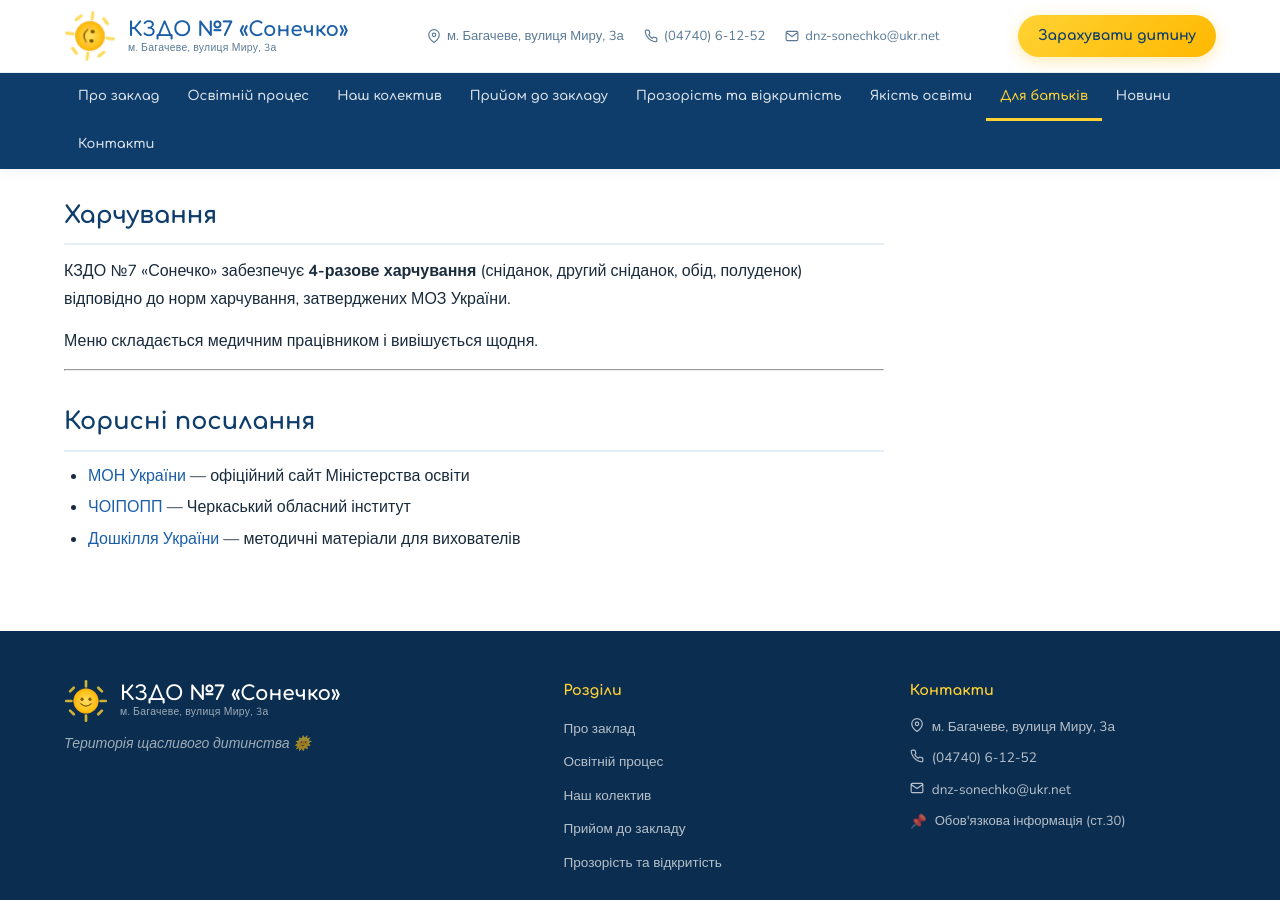
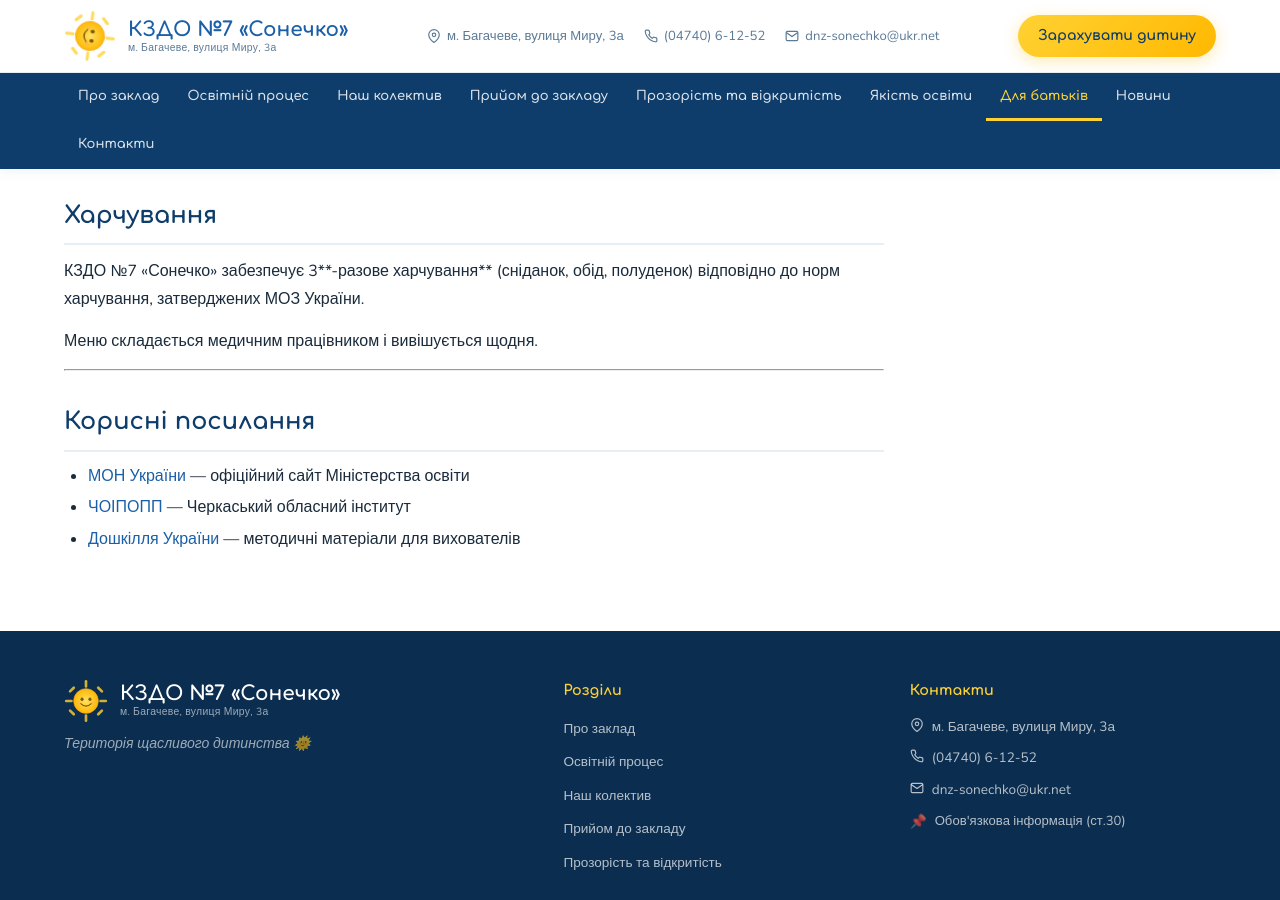
Before and after one commit to sonechko7/sonechko7.github.io, a Jekyll site: the page built from pages/dlia-batkiv.md, in a window 1280 px wide and 900 px high, scrolled down 1523 px. Built offline with Jekyll 4.4.1, drawn with Linux system fonts in a browser that asks for light colours.

Commit message:
Update Сторінка “dlia-batkiv”

```diff
--- a/pages/dlia-batkiv.md
+++ b/pages/dlia-batkiv.md
@@ -1,7 +1,7 @@
 ---
-layout: page
 title: Для батьків
 description: Поради вихователя, пам'ятки та корисна інформація для батьків вихованців КЗДО №7 «Сонечко»
+layout: page
 permalink: /dlia-batkiv/
 ---
 
@@ -17,7 +17,7 @@
 - **Прощайтесь спокійно** — довгі прощання посилюють тривогу дитини
 - **Повідомляйте вихователя** — розкажіть про звички, вподобання та страхи малюка
 
----
+***
 
 ## Адаптація дітей
 
@@ -26,14 +26,14 @@
 ### Ступені адаптації
 
 | Ступінь | Тривалість | Ознаки |
-|---|---|---|
+| --- | --- | --- |
 | Легка | 2–3 тижні | Дитина швидко звикає, не плаче, грається |
 | Середня | 4–6 тижнів | Перші дні плаче, але заспокоюється після маминого відходу |
 | Важка | 6–8 тижнів | Тривала негативна реакція, потребує особливої уваги |
 
 Якщо вас турбує стан дитини — не соромтесь звертатися до **практичного психолога** або **вихователя**.
 
----
+***
 
 ## Пам'ятки для батьків
 
@@ -51,15 +51,15 @@
 - При захворюванні — тримайте дитину вдома та інформуйте вихователя
 - Після хвороби — надайте довідку від педіатра
 
----
+***
 
 ## Харчування
 
-КЗДО №7 «Сонечко» забезпечує **4-разове харчування** (сніданок, другий сніданок, обід, полуденок) відповідно до норм харчування, затверджених МОЗ України.
+КЗДО №7 «Сонечко» забезпечує 3\*\*-разове харчування\*\* (сніданок, обід, полуденок) відповідно до норм харчування, затверджених МОЗ України.
 
 Меню складається медичним працівником і вивішується щодня.
 
----
+***
 
 ## Корисні посилання
 
```
